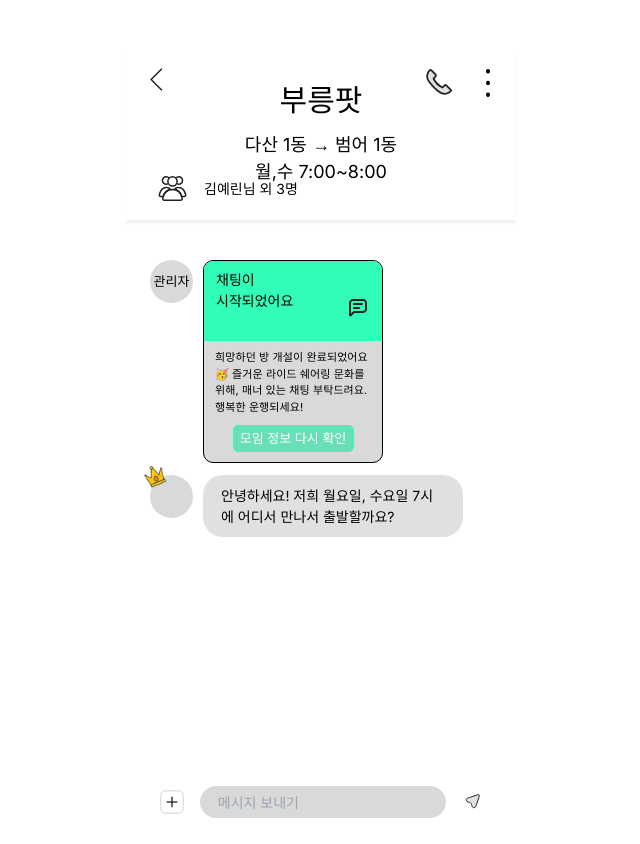
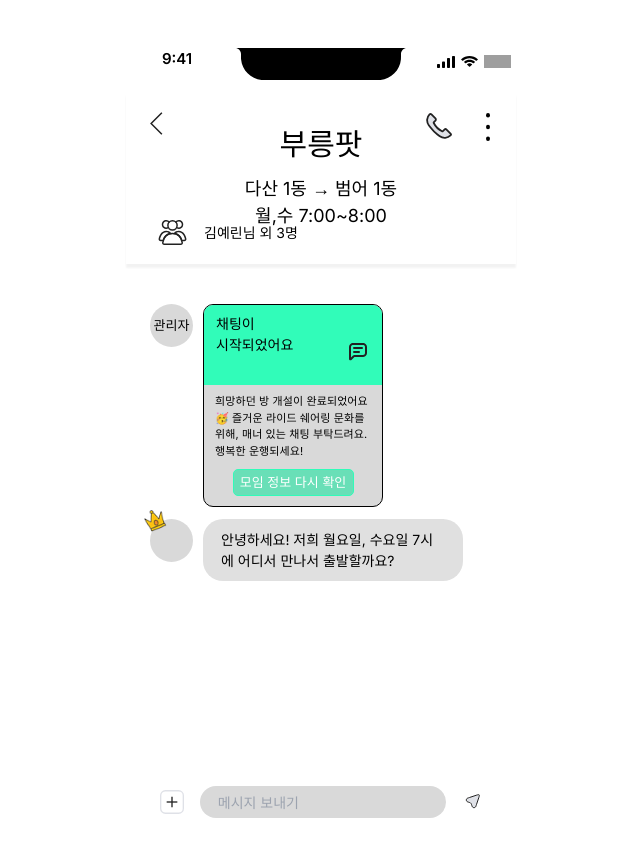
Before and after one commit to Likelion-Yonsei-14th/14-ASSIGNMENT-FRONTEND-team1-week6, a React (Vite) app: page /chat/1 in a window 1280 px wide. Shown: the whole page, without its empty margins (319-959 px from the left). Built offline with nearby package versions, Linux system fonts and the light colour scheme; grey boxes are pictures that could not be loaded.

Commit message:
refactor: 상태 바 추가

```diff
--- a/src/pages/ChatRoomPage.tsx
+++ b/src/pages/ChatRoomPage.tsx
@@ -7,6 +7,7 @@ import ChatInputBar from "../components/chat/ChatInputBar";
 import AdminMessageCard from "../components/chat/AdminMessageCard";
 import ChatActionSheet from "../components/chat/ChatActionSheet";
 import MobileFrame from "../components/common/MobileFrame";
+import StatusBar from "../components/common/StatusBar";
 
 type Message = {
     id: number;
@@ -54,6 +55,7 @@ export default function ChatRoomPage() {
 
     return (
         <MobileFrame>
+            <StatusBar />
             <ChatRoomHeader
                 room={room}
                 onOpenActionSheet={() => setIsActionSheetOpen(true)}
```
